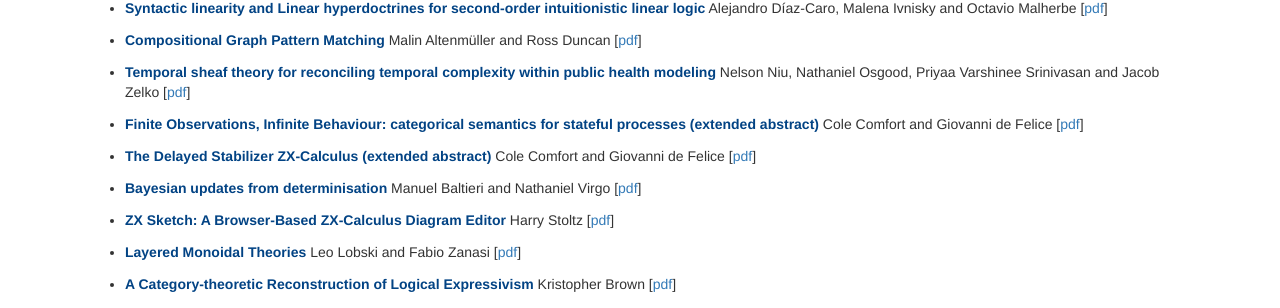
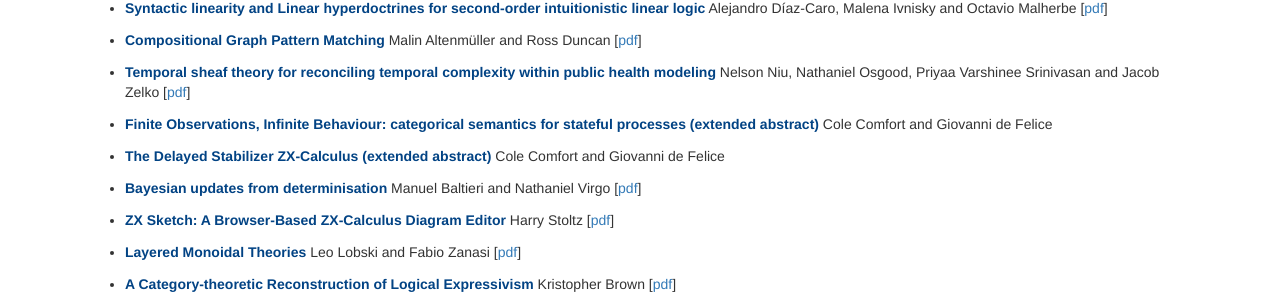
Before and after one commit to actconf2026/actconf2026.github.io, a Jekyll site: the page built from accepted.html, in a window 1280 px wide and 900 px high, scrolled down 933 px. Shown: the part 144-452 px from the top of the window. Built offline with Jekyll 4.4.1, drawn with Linux system fonts in a browser that asks for light colours.

Commit message:
Removed extended abstracts as per authors request

```diff
--- a/accepted.html
+++ b/accepted.html
@@ -341,7 +341,7 @@ ABM-generated data.</div>
       <summary><span class="paper-title">Finite Observations, Infinite Behaviour:
         categorical semantics for stateful processes (extended abstract)</span>
         Cole Comfort and Giovanni de Felice
-        [<a href='https://actconf2026.github.io/papers/ACT_2026_paper_52.pdf'>pdf</a>]</summary>
+        <!-- [<a href='https://actconf2026.github.io/papers/ACT_2026_paper_52.pdf'>pdf</a>] --> </summary>
       <div class="paper-abstract">Time-dependent processes are often described in terms of
 machines with an internal state which is updated as time
 evolves.
@@ -367,7 +367,7 @@ uniquely extend to infinite relations.</div>
     <details>
       <summary><span class="paper-title">The Delayed Stabilizer ZX-Calculus (extended abstract)</span>
         Cole Comfort and Giovanni de Felice
-        [<a href='https://actconf2026.github.io/papers/ACT_2026_paper_53.pdf'>pdf</a>]</summary>
+        <!-- [<a href='https://actconf2026.github.io/papers/ACT_2026_paper_53.pdf'>pdf</a>] --> </summary>
       <div class="paper-abstract"> <p> We introduce the delayed stabilizer ZX-calculus, a formal
 graphical language for translation-invariant stabilizer
 quantum processes: enabling compact, finite reasoning about
```
